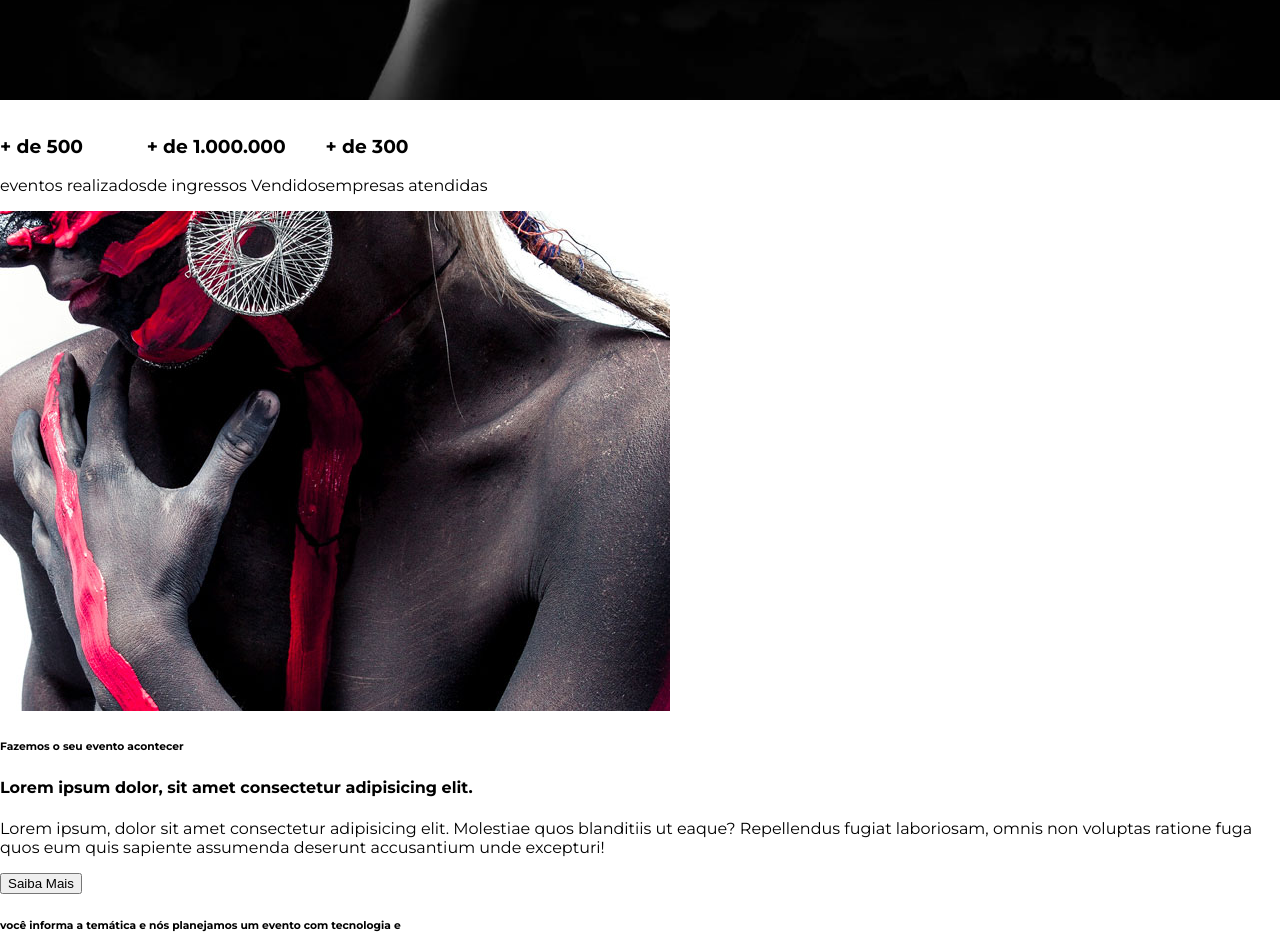
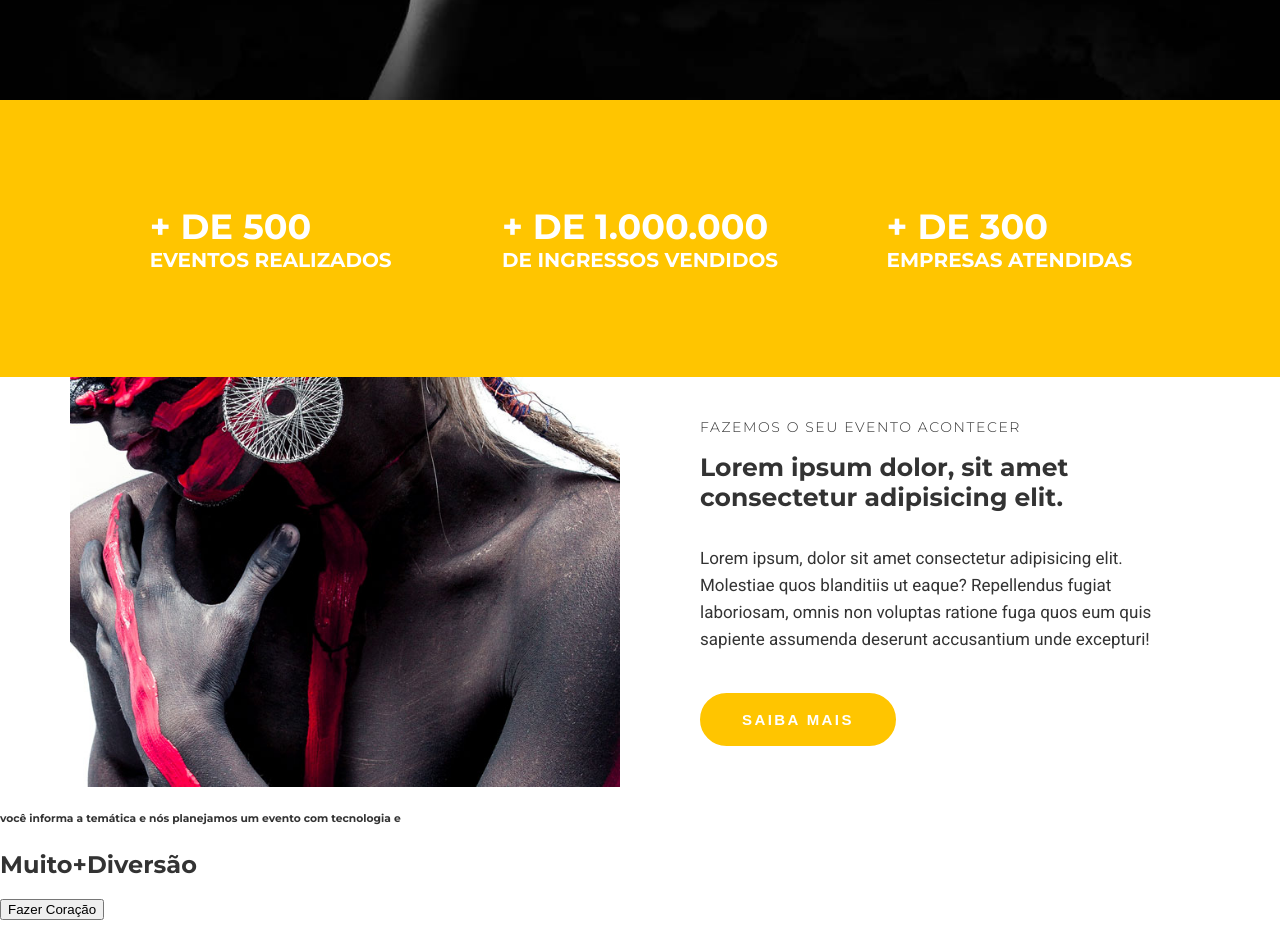
Before and after one commit to Ozeiassantos/studion, a website: page src/index.html in a window 1280 px wide. Shown: the part 700-1635 px from the top of the page. Drawn offline with Linux system fonts and the light colour scheme.

Commit message:
class four

```diff
--- a/src/index.html
+++ b/src/index.html
@@ -10,7 +10,10 @@
 </head>
 
 <body>
+
     <nav class="navbar">
+
+        <div class="container navbar__container">
 
             <h1 class="logo-studion">
                 Studi<span class="copy--primary">on</span>
@@ -44,6 +47,8 @@
                 </li>
             </ul>
 
+        </div>
+
     </nav>
 
     <header>
@@ -54,7 +59,7 @@
                      alt="Studion Banner">
 
                  <div class="slide__copy">
-                         <h6><span class="copy--primary">Próximo evento</span> -Dia 25 de setembro às 19:00hs</h6>
+                         <h6><span class="copy--primary">Próximo evento</span> - Dia 25 de setembro às 19:00hs</h6>
                          <h2><span class="copy--primary">Creative
                              </span>Minds</h2>
                          <button class="btn btn--slide">Saiba Mais</button>
@@ -67,33 +72,42 @@
 
     </header>
     <main>
-        <section>
-            <ul>
+        <section id="counter">
+            <ul class="container counter__container">
                 <li>
-                    <h3>+ de 500</h3>
+                    <h3>+ de 500
+                        <small>
                             eventos realizados
+                        </small>
+                    </h3>
                 </li>
                 <li>
-                    <h3>+ de 1.000.000</h3>
+                    <h3>+ de 1.000.000
+                        <small>
                             de ingressos Vendidos
+                        </small>
+                    </h3>
                 </li>
                 <li>
-                    <h3>+ de 300</h3>
+                    <h3>+ de 300
+                        <small>
                             empresas atendidas
+                        </small>
+                    </h3>
                 </li>
 
             </ul>
 
         </section>
 
-        <section>
-            <div>
-                <img src="./images/institutional.jpg" alt="">
+        <section class=" container institutional">
+            <img class="institutional__image" src="./images/institutional.jpg" alt="Stution institutional">
+            <div class="institutional__copy">
                 <h6>Fazemos o seu evento acontecer</h6>
                 <h4>Lorem ipsum dolor, sit amet consectetur adipisicing elit.</h4>
 
                 <p>Lorem ipsum, dolor sit amet consectetur adipisicing elit. Molestiae quos blanditiis ut eaque? Repellendus fugiat laboriosam, omnis non voluptas ratione fuga quos eum quis sapiente assumenda deserunt accusantium unde excepturi!</p>
-                <button>Saiba Mais</button>
+                <button class="btn btn--institutional">Saiba Mais</button>
             </div>
         </section>
 
--- a/src/style.css
+++ b/src/style.css
@@ -1,5 +1,4 @@
-@import url('https://fonts.googleapis.com/css2?family=Bebas+Neue&family=Montserrat:wght@300;400;700;900&display=swap');
-
+@import url('https://fonts.googleapis.com/css2?family=Bebas+Neue&family=Inter:wght@400;900&family=Montserrat:wght@300;500;700;900&family=Roboto&display=swap');
 * {
     box-sizing: border-box;
 }
@@ -8,14 +7,27 @@
 
     font-family: 'Montserrat', sans-serif;
     font-size: 16px;
+    --color-copy: #333;
     --colorprimary: #ffc500;
     --defaut-padding: 1rem;
+    color: var(--color-copy);
 
 }
 
 body {
     margin: 0;
     padding-top: 7.75rem;
+}
+
+header,
+main,
+footer {
+    overflow: hidden;
+}
+
+.container {
+    max-width: 1140px;
+    margin: 0 auto;
 }
 
 ul {
@@ -27,18 +39,21 @@ ul {
 .navbar {
     position: fixed;
     z-index: 1;
+    top: 0;
+    left: 0;
+    width: 100%;
+    background-color: #000;
+    color: #fff;
+}
+
+.navbar__container {
     display: grid;
     grid-template-columns: 1fr 9fr;
     align-items: center;
-    top: 0;
-    left: 0;
 
     width: 100vw;
     height: 7.75rem;
     padding: 0 1rem;
-    background-color: #000;
-    color: #fff;
-
 }
 
 .navbar__links {
@@ -143,8 +158,76 @@ ul {
 
 .btn:hover,
 .btn:active,
-.btn:focus {
+.btn:focus,
+.btn--institutional {
     border-color: var(--colorprimary);
     background-color: var(--colorprimary);
     color: #fff;
 }
+
+#counter {
+    background-color: var(--colorprimary);
+    color: #fff;
+    text-transform: uppercase;
+
+}
+.counter__container {
+    display: grid;
+    grid-template-columns: repeat(auto-fill, minmax(300px,1fr) );
+    place-items: center;
+    padding: 4.375rem 1rem;
+}
+
+.counter__container h3 {
+    font-size: 2.1875rem;
+}
+
+.counter__container h3 small {
+    display: block;
+    font-size: 1.25rem;
+}
+
+.institutional {
+    display:grid;
+    grid-template-columns: auto auto;
+    gap: 3.125rem;
+    align-items: center;
+}
+
+.institutional__image {
+    max-width: 550px;
+}
+
+.institutional__copy {
+    padding: 0 1.875rem;
+}
+
+.institutional__copy h6 {
+    font-size: .875rem;
+    font-weight: 300;
+    letter-spacing: 0.1rem;
+    text-transform: uppercase;
+    margin: 0;
+}
+
+.institutional__copy h4 {
+    font-size: 1.5625rem;
+    margin-top: 1rem;
+}
+
+.institutional p {
+    font-size: 1.0625rem;
+    line-height: 1.6875rem;
+    font-family: 'roboto', sans-serif;
+    margin-bottom: 0;
+    margin-bottom: 2.5rem;
+}
+
+.btn--institutional:hover {
+    color: var(--color-copy);
+    border-color: var(--color-copy);
+    background: unset;
+
+
+
+}
```
Lines whose indentation alone changed are shown as unchanged.
